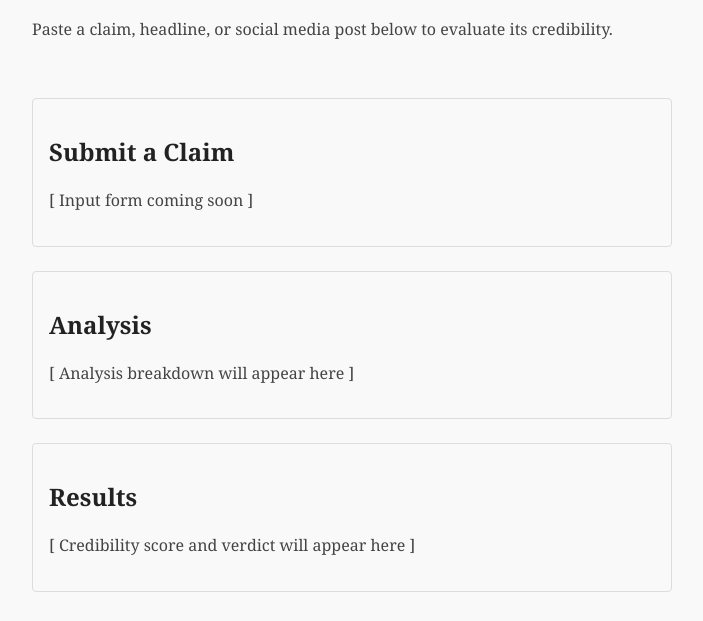
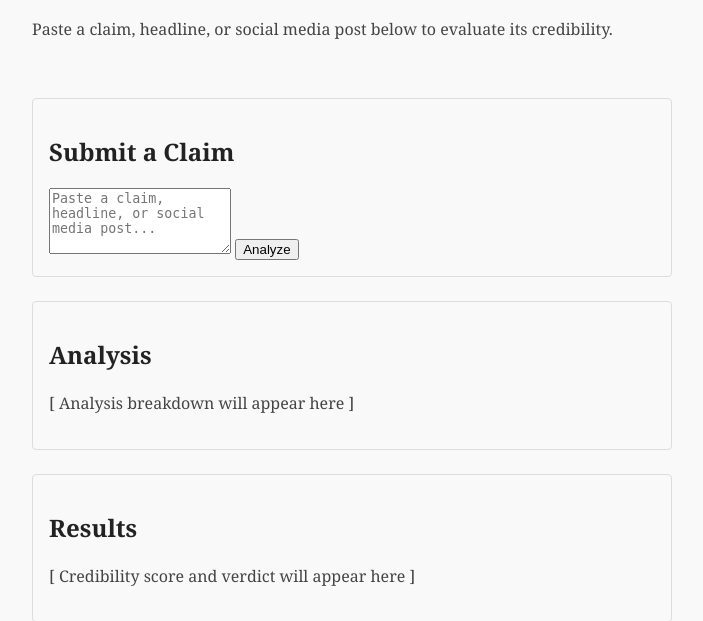
Before and after one commit to dania-ali/factOrFiction, a Flask app: page / in a window 1280 px wide. Shown: the part 157-778 px from the top of the page, without its empty margins (288-991 px from the left). Before the commit the page ends 749 px from the top, so only its background shows below. Run offline with Flask 3, Linux system fonts and the light colour scheme.

Commit message:
Task 3: add claim submission form and POST /analyze route
Wires up browser → Flask → template data flow: form with textarea on the
homepage, POST /analyze route that echoes the submitted claim back via
the template. Empty submissions handled gracefully. Includes test_task_03.py
covering all acceptance criteria.

Co-Authored-By: Claude Sonnet 4.6 <noreply@anthropic.com>

```diff
--- a/app.py
+++ b/app.py
@@ -1,4 +1,4 @@
-from flask import Flask, render_template
+from flask import Flask, render_template, request
 
 app = Flask(__name__)
 
@@ -8,5 +8,11 @@ def index():
     return render_template("index.html")
 
 
+@app.route("/analyze", methods=["POST"])
+def analyze():
+    claim = request.form.get("claim", "").strip()
+    return render_template("index.html", claim=claim)
+
+
 if __name__ == "__main__":
     app.run(debug=True)
--- a/templates/index.html
+++ b/templates/index.html
@@ -8,7 +8,16 @@
 
 <section class="input-section">
     <h2>Submit a Claim</h2>
-    <p>[ Input form coming soon ]</p>
+    <form action="/analyze" method="POST">
+        <textarea name="claim" rows="4" placeholder="Paste a claim, headline, or social media post..."></textarea>
+        <button type="submit">Analyze</button>
+    </form>
+    {% if claim %}
+    <div class="submitted-claim">
+        <h3>You submitted:</h3>
+        <p>{{ claim }}</p>
+    </div>
+    {% endif %}
 </section>
 
 <section class="analysis-section">
```
Also changed, not shown: tests/test_task_03.py (added, +46 -0 lines).
